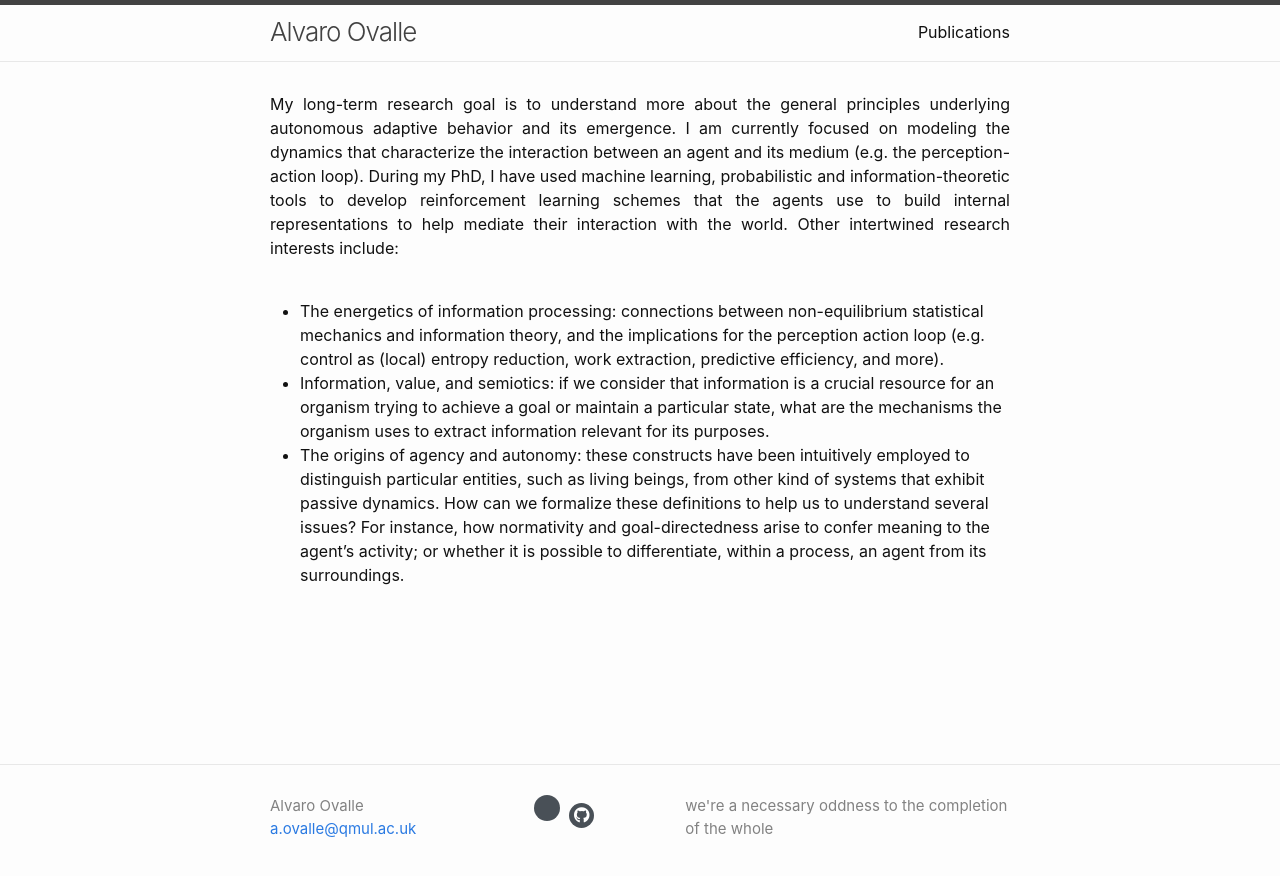
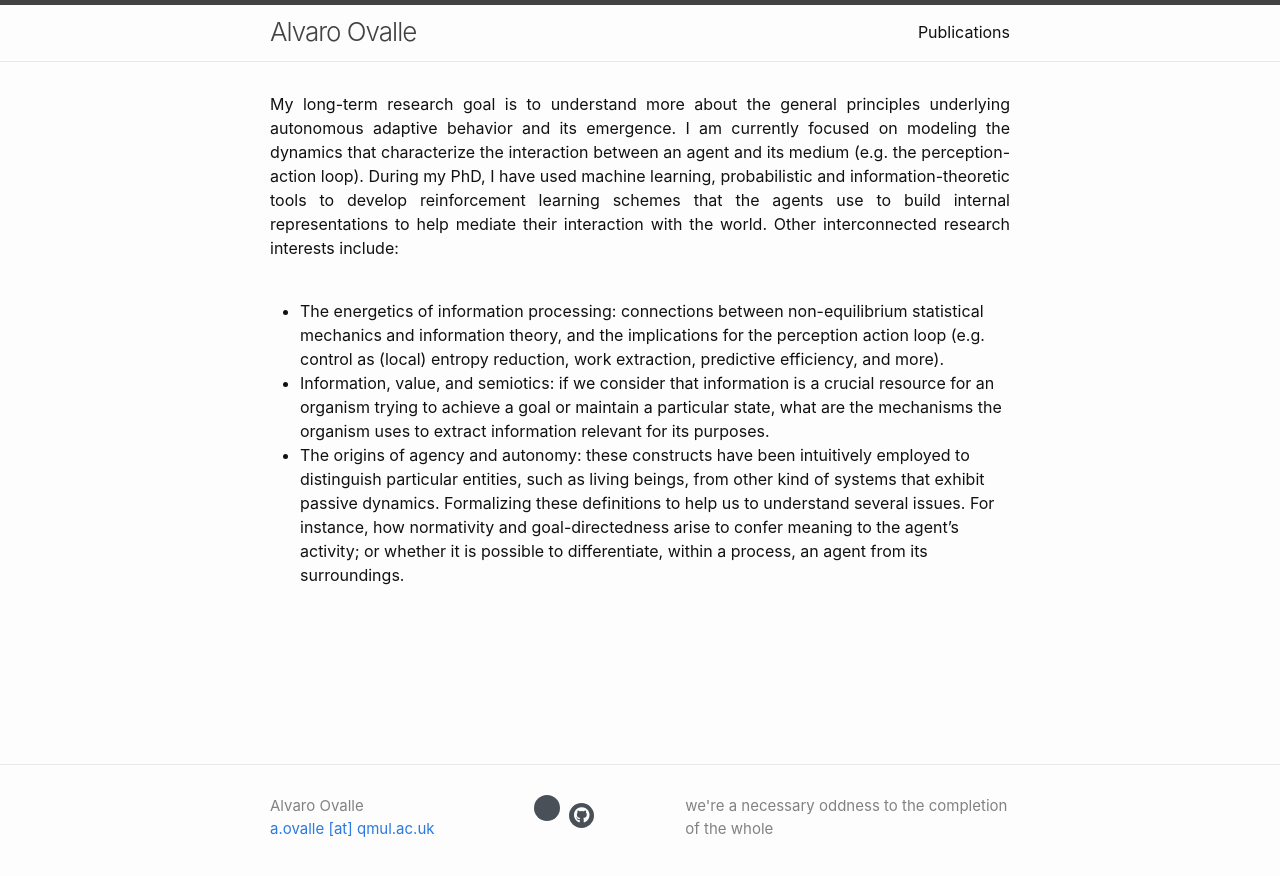
Before and after one commit to aovalle/aovalle.github.io, a Jekyll site: the page built from index.markdown, in a window 1280 px wide. Shown: the top 876 px of the page. Built offline with Jekyll 4.4.1, drawn with Linux system fonts in a browser that asks for light colours; nearby versions of some CDN libraries; a style sheet for code colours, icons or effects is not loaded.

Commit message:
Minor edit home page, email

```diff
--- a/_includes/footer.html
+++ b/_includes/footer.html
@@ -16,13 +16,13 @@
             {%- if site.email -%}
             <!-- <li><a class="u-email" href="mailto:{{ site.email }}">{{ site.email }}</a></li> -->
             <script language="JavaScript" type="text/javascript">
-            var part1 = "a.ovalle";
-            var part2 = Math.pow(2,6);
-            var part3 = String.fromCharCode(part2);
-            var part4 = "qmul.ac.uk";
-            var part5 = part1 + String.fromCharCode(part2) + part4;
+            var part1 = "a.ovalle [at] qmul.ac.uk";
+            //var part2 = Math.pow(2,6);
+            //var part3 = String.fromCharCode(part2);
+            //var part4 = "qmul.ac.uk";
+            //var part5 = part1 + String.fromCharCode(part2) + part4;
             document.write("<li><a class='u-email' href=" + "mai" + "lto" + ":"
-            + part5 + ">" + part1 + part3 + part4 + "</a></li>");
+            + part1 + ">" + part1 + "</a></li>");
             </script>
             {%- endif -%}
         </ul>
--- a/index.markdown
+++ b/index.markdown
@@ -7,14 +7,14 @@
 
 <div style='text-align: justify;'>
 
-My long-term research goal is to understand more about the general principles underlying autonomous adaptive behavior and its emergence. I am currently focused on modeling the dynamics that characterize the interaction between an agent and its medium (e.g. the perception-action loop). During my PhD, I have used machine learning, probabilistic and information-theoretic tools to develop reinforcement learning schemes that the agents use to build internal representations to help mediate their interaction with the world. Other intertwined research interests include:
+My long-term research goal is to understand more about the general principles underlying autonomous adaptive behavior and its emergence. I am currently focused on modeling the dynamics that characterize the interaction between an agent and its medium (e.g. the perception-action loop). During my PhD, I have used machine learning, probabilistic and information-theoretic tools to develop reinforcement learning schemes that the agents use to build internal representations to help mediate their interaction with the world. Other interconnected research interests include:
 
 </div>
 <br/>
 
 - The energetics of information processing: connections between non-equilibrium statistical mechanics and information theory, and the implications for the perception action loop (e.g. control as (local) entropy reduction, work extraction, predictive efficiency, and more).
 - Information, value, and semiotics: if we consider that information is a crucial resource for an organism trying to achieve a goal or maintain a particular state, what are the mechanisms the organism uses to extract information relevant for its purposes.
-- The origins of agency and autonomy: these constructs have been intuitively employed to distinguish particular entities, such as living beings, from other kind of systems that exhibit passive dynamics. How can we formalize these definitions to help us to understand several issues? For instance, how normativity and goal-directedness arise to confer meaning to the agent's activity; or whether it is possible to differentiate, within a process, an agent from its surroundings.
+- The origins of agency and autonomy: these constructs have been intuitively employed to distinguish particular entities, such as living beings, from other kind of systems that exhibit passive dynamics. Formalizing these definitions to help us to understand several issues. For instance, how normativity and goal-directedness arise to confer meaning to the agent's activity; or whether it is possible to differentiate, within a process, an agent from its surroundings.
 
 <!--
 
```
Also changed, not shown: publications.md (+0 -1 lines).
